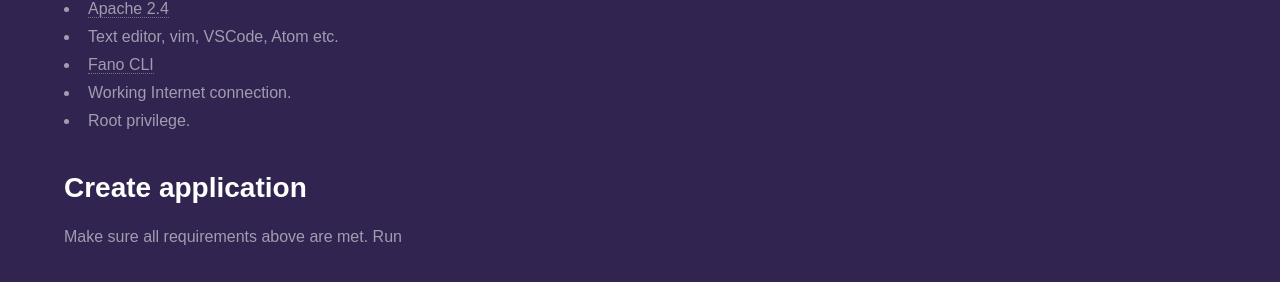
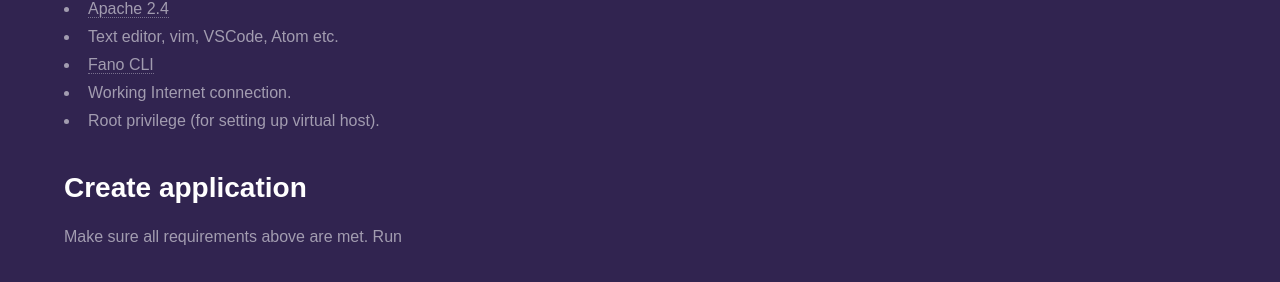
Before and after one commit to fanoframework/fanoframework.github.io, a Jekyll site: the page built from getting-started/index.md, in a window 1280 px wide. Shown: the part 499-781 px from the top of the page. Built offline with Jekyll 4.4.1, drawn with Linux system fonts in a browser that asks for light colours; our own code applies the rules of GitHub Pages for plain Markdown files.

Commit message:
improve getting started content

```diff
--- a/getting-started/index.md
+++ b/getting-started/index.md
@@ -16,7 +16,7 @@ Following document explains minimum steps required to setup a working Fano web a
 - Text editor, vim, VSCode, Atom etc.
 - [Fano CLI](https://github.com/fanoframework/fano-cli)
 - Working Internet connection.
-- Root privilege.
+- Root privilege (for setting up virtual host).
 
 ## Create application
 
```
